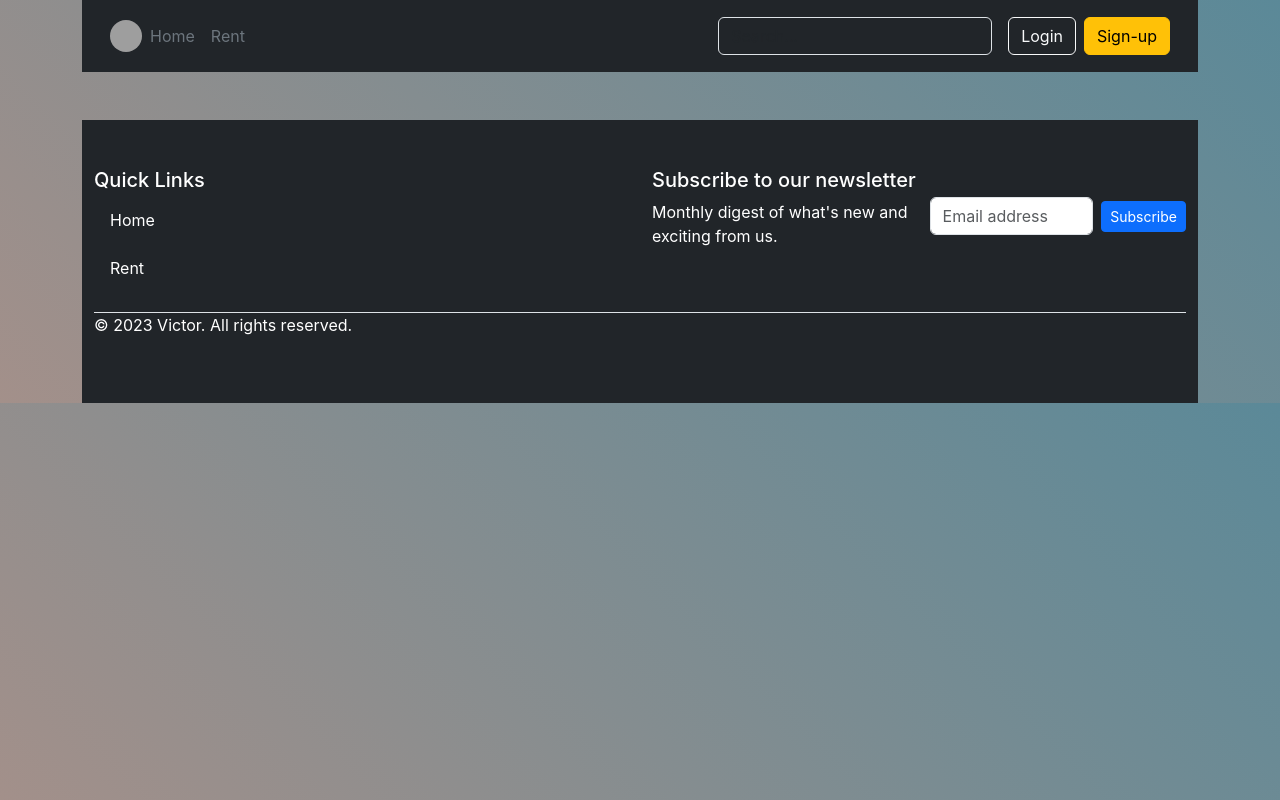
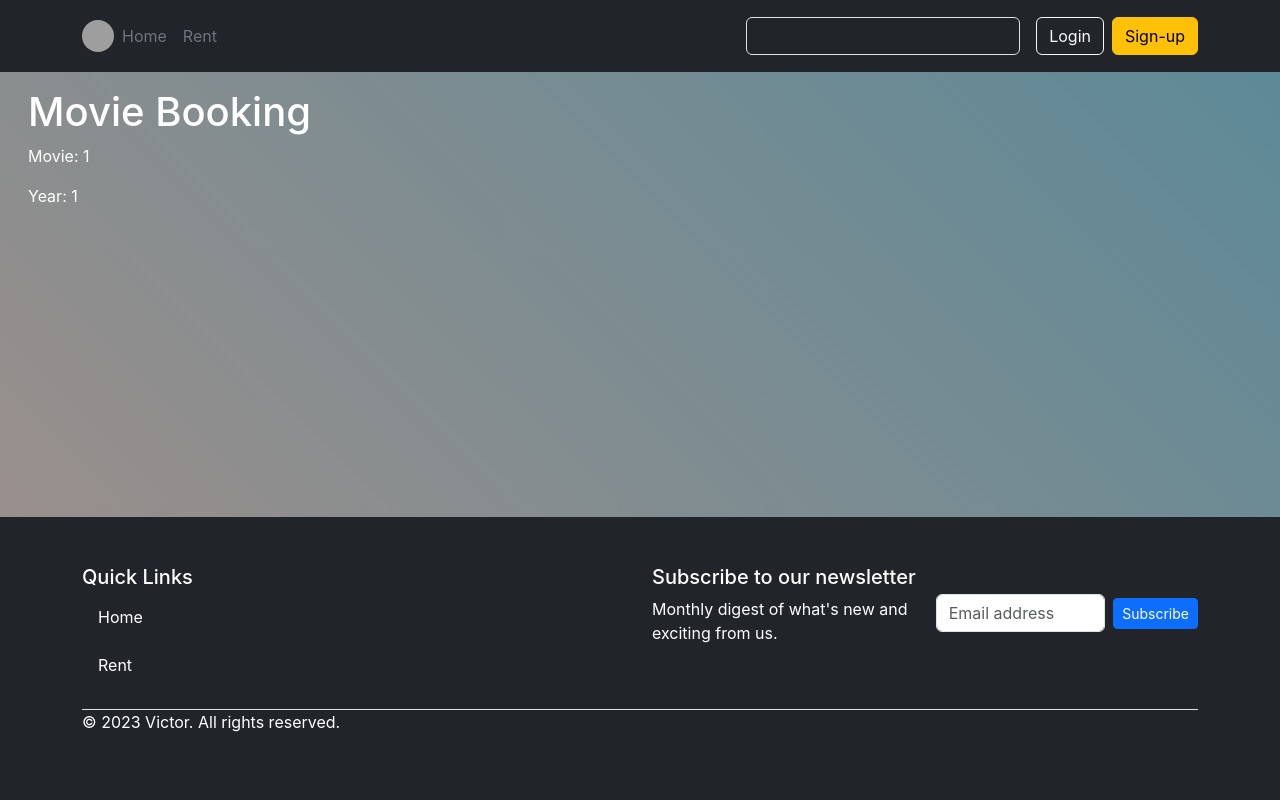
Before and after one commit to AtarioPZ/MovieBook, a React (Vite) app: page /book/1/1 in a window 1280 px wide. Built offline with nearby package versions, Linux system fonts and the light colour scheme; grey boxes are pictures that could not be loaded.

Commit message:
book page

```diff
--- a/src/App.jsx
+++ b/src/App.jsx
@@ -1,6 +1,4 @@
-// App.js
 import React from 'react';
-import { motion } from 'framer-motion';
 import { BrowserRouter as Router, Routes, Route } from 'react-router-dom';
 
 import NavBar from './components/navbar';
@@ -8,6 +6,7 @@ import RandomMovie from './components/randomMovie';
 import PreNow from './components/preNow';
 import Rent from './components/rent';
 import Footer from './components/footer';
+import Book from './components/book';
 
 import './App.css';
 
@@ -23,13 +22,16 @@ function Index() {
 function App() {
   return (
     <Router>
-      <div className="container">
+      <div className="d-flex flex-column min-vh-100">
+        <div className="flex-grow-1">
           <NavBar />
           <Routes>
             <Route path="/" element={<Index />} />
             <Route path="/preNow" element={<PreNow />} />
             <Route path="/rent" element={<Rent />} />
+            <Route path="/book/:title/:year" element={<Book />} />
           </Routes>
+        </div>
         <Footer />
       </div>
     </Router>
--- a/src/components/book.jsx
+++ b/src/components/book.jsx
@@ -1,10 +1,15 @@
 import React from 'react'
+import { useParams } from 'react-router-dom';
 
-function Book(){
+function Book() {
+  const { title, year } = useParams();
+
   return (
     <>
       <div className='container m-3'>
-                I AM MOVIE BOOKING
+        <h1>Movie Booking</h1>
+        <p>Movie: {title}</p>
+        <p>Year: {year}</p>
       </div>
     </>
   );
--- a/src/components/preNow.jsx
+++ b/src/components/preNow.jsx
@@ -1,5 +1,6 @@
 import React, { useState, useEffect } from 'react';
 import { motion } from 'framer-motion';
+import { useNavigate } from 'react-router-dom';
 
 const variants = {
   hidden: { scale: 1 },
@@ -13,6 +14,7 @@ function PreNow() {
   const [showFullPlot, setShowFullPlot] = useState(false);
   const [loadingMovieId, setLoadingMovieId] = useState(null);
   const [loadingMovies, setLoadingMovies] = useState(true);
+  const navigate = useNavigate();
 
   useEffect(() => {
     const fetchPremieringNow = async () => {
@@ -66,6 +68,10 @@ function PreNow() {
       // Hide loading state
       setLoadingMovieId(null);
     }
+  };
+
+  const handleBookNow = () => {
+    navigate(`/book/${selectedMovie.Title}/${selectedMovie.Year}`);
   };
 
   const togglePlotDisplay = () => {
@@ -169,7 +175,9 @@ function PreNow() {
                   </div>
                 </div>
                 <div className="modal-footer">
-                  <button type="button" className="btn btn-success">Book Now</button>
+                  <button type="button" className="btn btn-success" onClick={handleBookNow}>
+                    Book Now
+                  </button>
                 </div>
               </div>
             </div>
```
Lines whose indentation alone changed are shown as unchanged.
